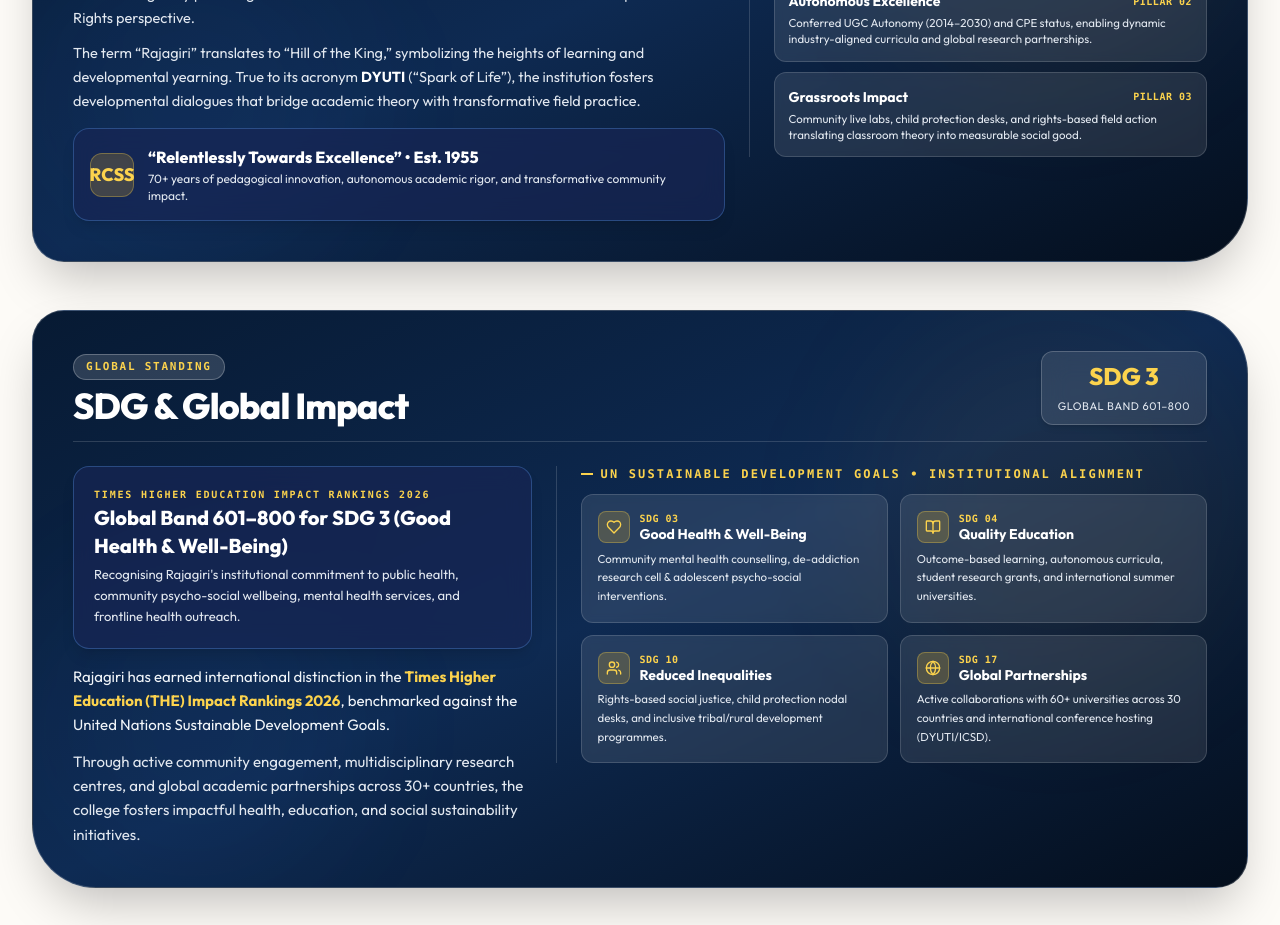
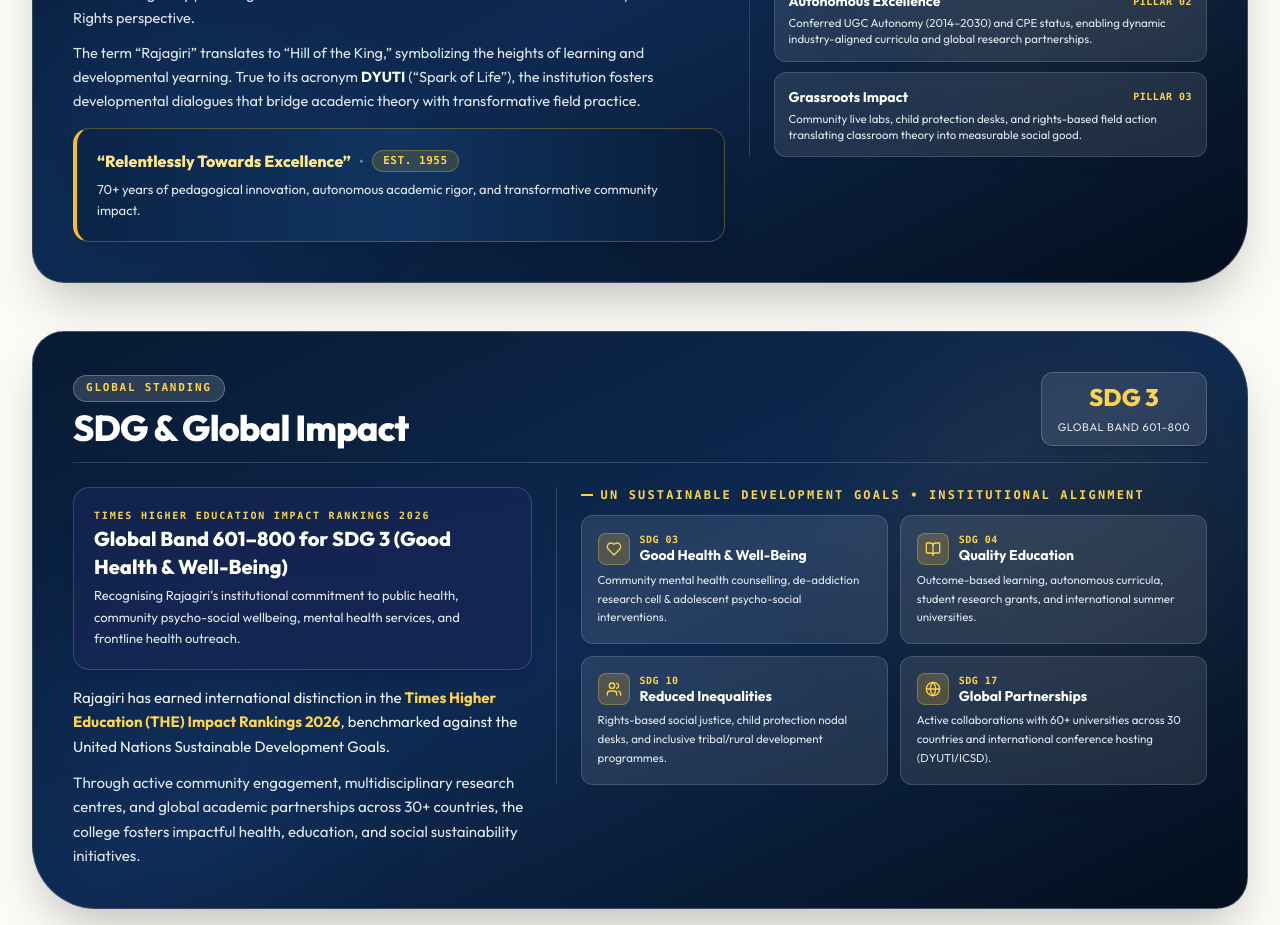
Before and after one commit to Rlabzteam/Dyuti27, a React (Vite) app: page /about in a window 1280 px wide. Shown: the part 1940-2865 px from the top of the page. Built offline with nearby package versions, Linux system fonts and the light colour scheme.

Commit message:
feat: add Rajagiri institution profile page with statistics and legacy overview

```diff
--- a/src/pages/Rajagiri.tsx
+++ b/src/pages/Rajagiri.tsx
@@ -215,18 +215,19 @@ export const Rajagiri: React.FC = () => {
                 </div>
 
                 {/* Institutional Heritage & Vision Motto Box */}
-                <div className="p-3.5 sm:p-4 rounded-2xl bg-blue-950/70 text-white shadow-lg border border-blue-400/30 backdrop-blur-md flex items-center gap-3.5">
-                  <div className="w-11 h-11 rounded-xl bg-amber-400/20 border border-amber-300/30 flex items-center justify-center text-amber-300 shrink-0 font-heading font-black text-lg shadow-inner">
-                    RCSS
+                <div className="mt-5 p-4 sm:p-5 rounded-2xl bg-gradient-to-r from-[#0b2447] via-[#103460] to-[#081c38] text-white shadow-xl border border-amber-400/30 border-l-4 border-l-amber-400 backdrop-blur-md group hover:border-amber-400/50 transition-all space-y-1.5">
+                  <div className="flex flex-wrap items-center gap-2">
+                    <h4 className="font-heading font-black text-sm sm:text-base text-amber-200 m-0 leading-tight">
+                      &ldquo;Relentlessly Towards Excellence&rdquo;
+                    </h4>
+                    <span className="text-white/40 hidden sm:inline">&bull;</span>
+                    <span className="text-amber-300 font-mono text-[11px] font-bold uppercase tracking-wider bg-amber-400/15 px-2.5 py-0.5 rounded-full border border-amber-400/30">
+                      Est. 1955
+                    </span>
                   </div>
-                  <div>
-                    <h4 className="font-heading font-black text-sm sm:text-base text-white m-0 leading-tight">
-                      &ldquo;Relentlessly Towards Excellence&rdquo; &bull; Est. 1955
-                    </h4>
-                    <p className="text-[12px] text-slate-200 font-sans font-medium m-0 mt-0.5 leading-snug">
-                      70+ years of pedagogical innovation, autonomous academic rigor, and transformative community impact.
-                    </p>
-                  </div>
+                  <p className="text-[12.5px] sm:text-[13px] text-slate-200 font-sans font-normal m-0 leading-relaxed">
+                    70+ years of pedagogical innovation, autonomous academic rigor, and transformative community impact.
+                  </p>
                 </div>
               </div>
 
```
